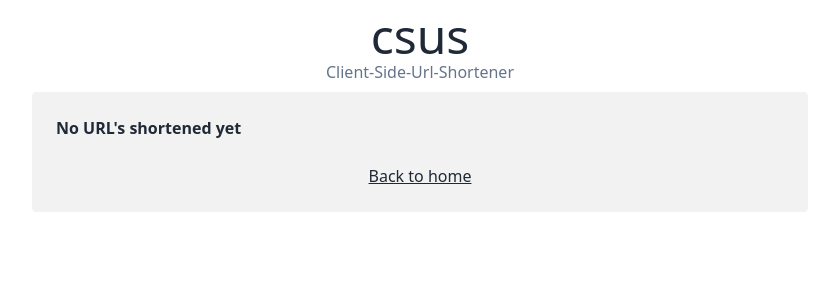
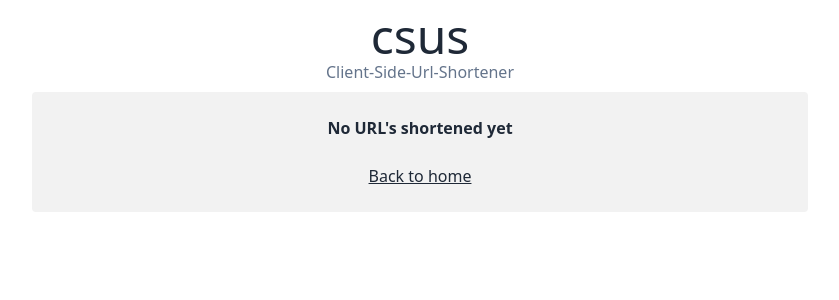
Before and after one commit to TheWilley/csus, a React (Vite) app: page / in a window 1280 px wide. Both pictures are taken after a click on the button "Manage your URL's". Shown: the top 300 px of the page, without its empty margins (220-1059 px from the left). Built offline with nearby package versions, Linux system fonts and the light colour scheme.

Commit message:
style: the "No URL's shortened yet" message is now centered

```diff
--- a/src/components/Dashboard.tsx
+++ b/src/components/Dashboard.tsx
@@ -53,7 +53,7 @@ function Dashboard(props: Props) {
           </tbody>
         </table>
       ) : (
-        <p className='p-3 font-bold'> No URL's shortened yet</p>
+        <p className='p-3 font-bold text-center'> No URL's shortened yet</p>
       )}
     </>
   );
```
